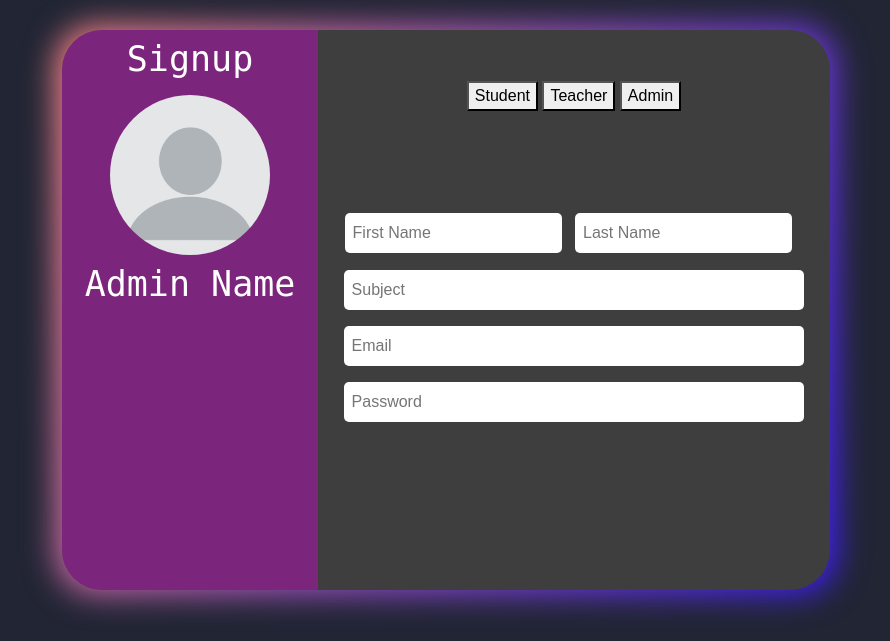
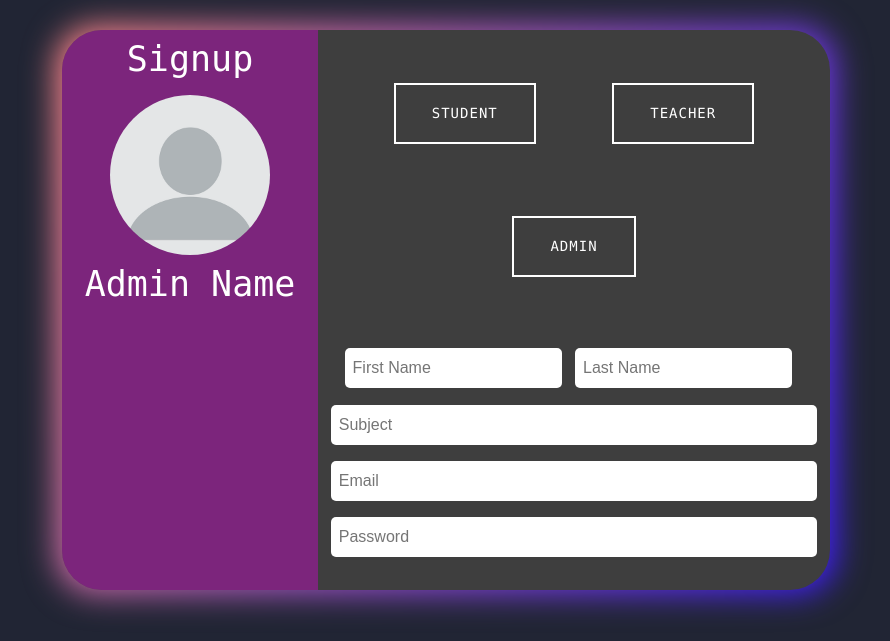
Before and after one commit to g-kabra/2ndSemWebDProject, a Flask app: template project/templates/signuppage.html in a window 1280 px wide. Shown: the part 159-800 px from the top of the page, without its empty margins (194-1084 px from the left). Run offline with Flask 2, Linux system fonts and the light colour scheme; the template is opened without the code that fills it, so the values that code supplies are empty.

Commit message:
Minor changes

```diff
--- a/project/static/signuppage.css
+++ b/project/static/signuppage.css
@@ -3,7 +3,9 @@
   initial-value: 132deg;
   inherits: false;
 }
-
+.studentsignup{
+  display:none;
+}
 body {
   margin: 0;
   border: 0;
@@ -84,6 +86,10 @@ body {
   width: 20vw;
   height: 70vh;
 }
+
+ /* .teachersignup{
+  display: none;
+}  */
 
 @keyframes spin {
   0% {
@@ -179,7 +185,30 @@ body {
 
   /* navbar end */
 
-  .teacher-input, .teacher-input-half {
+  /* .signuptable{
+
+  } */
+  .student-input, .student-input-half, .branch, .year {
+
+    /* border-color: white;
+    margin: 36px;
+    padding: 2em 1.6em;
+    border-radius: 0;
+    color: white;
+    position: relative;
+
+    letter-spacing: 0.2ch;
+    color: #000;
+    border: 2px solid white;
+    border-radius: 0px;
+    */
+    padding: 18px 36px;
+
+    font-family: "Lucida Console", Monaco, monospace;
+
+    letter-spacing: 1px;
+
+
     border-radius: 5px;
     border: none;
     height: 5vh;
@@ -188,13 +217,57 @@ body {
     width: 95%;
   }
 
+
+
+  .student:nth-of-type(0) {
+    margin-right: 100%;
+  }
+
+
+
+  .teacher-input, .teacher-input-half {
+    border-radius: 5px;
+    border: none;
+    height: 5vh;
+    padding: 1vh;
+    margin-bottom: 2vh;
+    width: 95%;
+
+  }
+
   .teacher-input:nth-of-type(0) {
     margin-right: 100%;
   }
 
-  .teacher-input {
-    width: 90%;
+
+  .btn{
+  border-color: white;
+  margin: 36px;
+  padding: 2em 1.6em;
+  border-radius: 0;
+  color: white;
+  position: relative;
+  box-shadow:  0 0 0 0 purple;
+  letter-spacing: 0.2ch;
+  color: #FFF;
+  border: 2px solid white;
+  border-radius: 0px;
+  padding: 18px 36px;
+  display: inline-block;
+  font-family: "Lucida Console", Monaco, monospace;
+  font-size: 14px;
+  letter-spacing: 1px;
+  cursor: pointer;
+  box-shadow: inset 0 0 0 0 #D80286;
+  transition: ease-out 0.4s;
+
   }
+  .btn:hover{
+    color: white;
+    box-shadow: inset 0 0 50px 50px rgb(192, 2, 176);
+
+  }
+
 
   .rightmainbox table {
     width: 90%;
--- a/project/templates/signuppage.html
+++ b/project/templates/signuppage.html
@@ -61,9 +61,9 @@
         </div>
         <div class="rightmainbox">
           <div class="signupchoice">
-            <button>Student</button>
-            <button>Teacher</button>
-            <button>Admin</button>
+            <div class="btn">STUDENT</div>
+            <div class="btn">TEACHER</div>
+            <div class="btn">ADMIN</div>
           </div>
           <div class="teachersignup">
             <form action="" method="post">
@@ -71,7 +71,8 @@
                 <tr>
                   <td>
                     <input
-                      type="text" class = "teacher-input-half"
+                      type="text"
+                      class="teacher-input-half"
                       name="fname"
                       id=""
                       placeholder="First Name"
@@ -79,7 +80,8 @@
                   </td>
                   <td>
                     <input
-                      type="text" class = "teacher-input-half"
+                      type="text"
+                      class="teacher-input-half"
                       name="lname"
                       id=""
                       placeholder="Last Name"
@@ -87,12 +89,87 @@
                   </td>
                 </tr>
               </table>
-              <input type="text" class = "teacher-input" placeholder="Subject" /><br>
-              <input type="text" class = "teacher-input" placeholder="Email"><br>
-              <input type="password" class = "teacher-input" placeholder="Password">
+              <input
+                type="text"
+                class="teacher-input"
+                placeholder="Subject"
+              /><br />
+              <input
+                type="text"
+                class="teacher-input"
+                placeholder="Email"
+              /><br />
+              <input
+                type="password"
+                class="teacher-input"
+                placeholder="Password"
+              />
             </form>
           </div>
-          <div class="studentsignup"></div>
+
+          <div class="studentsignup">
+            <form action="" method="post">
+              <table>
+                <tr>
+                  <td>
+                    <input
+                      type="text"
+                      class="student-input-half"
+                      name="fname"
+                      id=""
+                      placeholder="First Name"
+                    />
+                  </td>
+                  <td>
+                    <input
+                      type="text"
+                      class="student-input-half"
+                      name="lname"
+                      id=""
+                      placeholder="Last Name"
+                    />
+                  </td>
+                </tr>
+                <tr colspan="2">
+                  <td>
+                    <input list="branch" class="branch" placeholder="Branch" />
+
+                    <datalist id="branch">
+                      <option value="CSAI"></option>
+                      <option value="CSB"></option>
+                      <option value="CS"></option>
+                      <option value="IT"></option>
+                    </datalist>
+                  </td>
+                  <td>
+                    <input list="year" class="year" placeholder="Year" />
+                    <datalist id="year">
+                      <option value="2019"></option>
+                      <option value="2020"></option>
+                      <option value="2021"></option>
+                      <option value="2022"></option>
+                    </datalist>
+                  </td>
+                </tr>
+                <tr colspan="2">
+                  <td>
+                    <input
+                      type="text"
+                      class="student-input"
+                      placeholder="Email"
+                    /><br />
+                  </td>
+                  <td>
+                    <input
+                      type="password"
+                      class="student-input"
+                      placeholder="Password"
+                    />
+                  </td>
+                </tr>
+              </table>
+            </form>
+          </div>
         </div>
       </div>
     </center>
```
